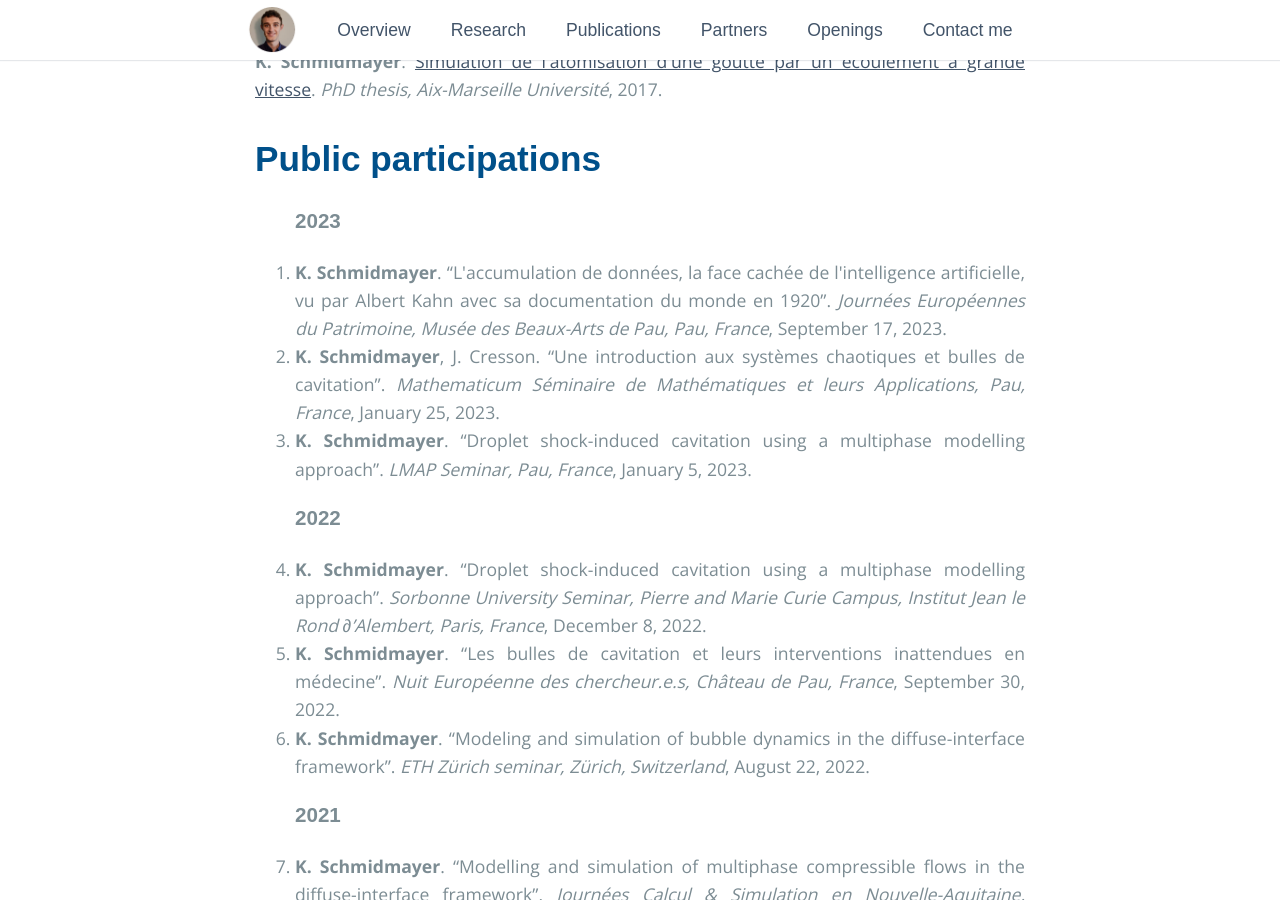
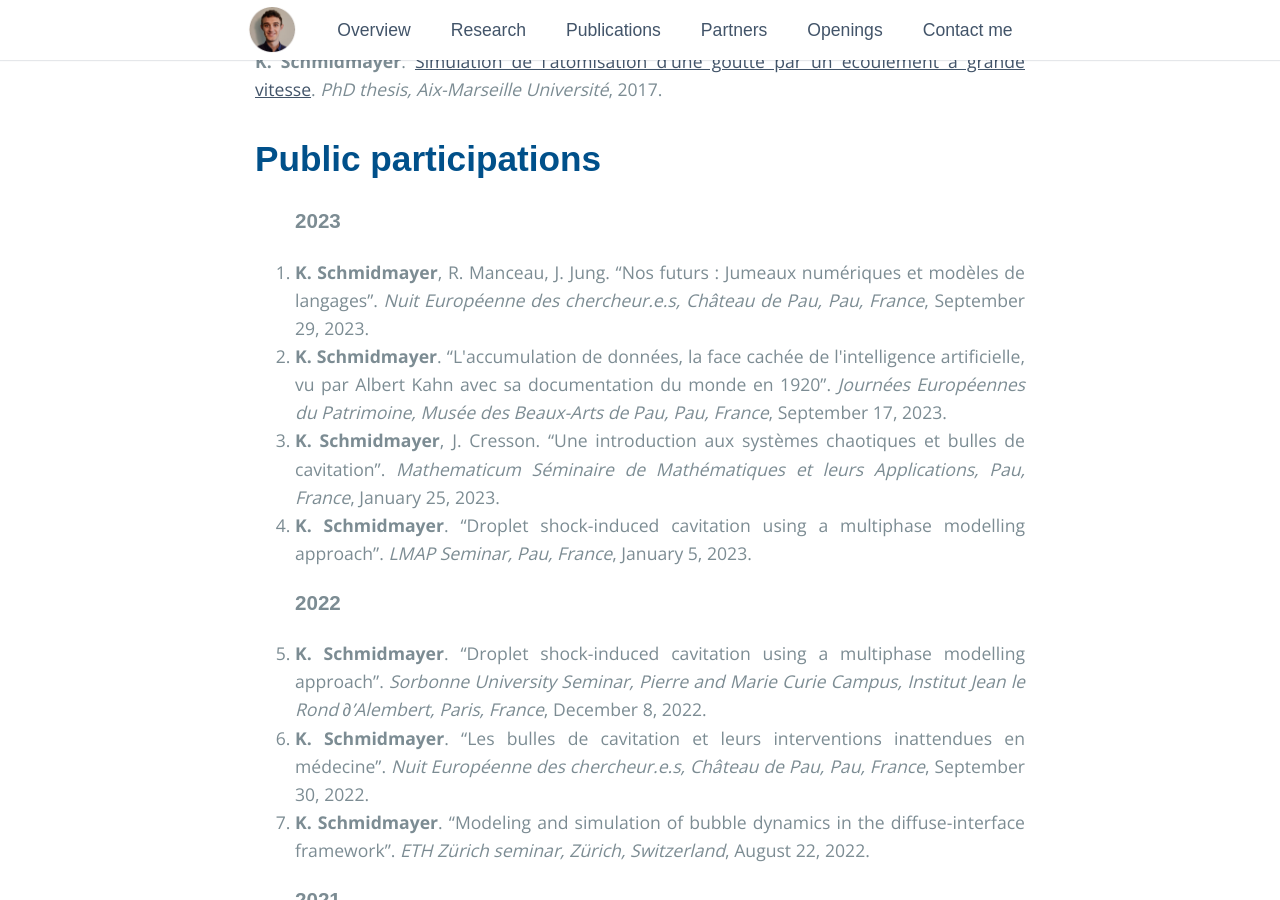
Before and after one commit to kevinschmidmayer/kevinschmidmayer.github.io, a Jekyll site: the page built from _pages/publications.md, in a window 1280 px wide and 900 px high, scrolled down 4311 px. Built offline with Jekyll 4.4.1, drawn with Linux system fonts in a browser that asks for light colours; some web fonts are replaced.

Commit message:
Update publications

```diff
--- a/_pages/publications.md
+++ b/_pages/publications.md
@@ -78,12 +78,13 @@ permalink: /publications/
 	<h1> Public participations </h1>
 	<ol>
 		<h3> 2023 </h3>
+		<li> <span style="font-weight:bold">K. Schmidmayer</span>, R. Manceau, J. Jung. “Nos futurs : Jumeaux numériques et modèles de langages”. <em>Nuit Européenne des chercheur.e.s, Château de Pau, Pau, France</em>, September 29, 2023. </li>
 		<li> <span style="font-weight:bold">K. Schmidmayer</span>. “L'accumulation de données, la face cachée de l'intelligence artificielle, vu par Albert Kahn avec sa documentation du monde en 1920”. <em>Journées Européennes du Patrimoine, Musée des Beaux-Arts de Pau, Pau, France</em>, September 17, 2023. </li>
 		<li> <span style="font-weight:bold">K. Schmidmayer</span>, J. Cresson. “Une introduction aux systèmes chaotiques et bulles de cavitation”. <em>Mathematicum Séminaire de Mathématiques et leurs Applications, Pau, France</em>, January 25, 2023. </li>
 		<li> <span style="font-weight:bold">K. Schmidmayer</span>. “Droplet shock-induced cavitation using a multiphase modelling approach”. <em>LMAP Seminar, Pau, France</em>, January 5, 2023. </li>
 		<h3> 2022 </h3>
 		<li> <span style="font-weight:bold">K. Schmidmayer</span>. “Droplet shock-induced cavitation using a multiphase modelling approach”. <em>Sorbonne University Seminar, Pierre and Marie Curie Campus, Institut Jean le Rond ∂’Alembert, Paris, France</em>, December 8, 2022. </li>
-		<li> <span style="font-weight:bold">K. Schmidmayer</span>. “Les bulles de cavitation et leurs interventions inattendues en médecine”. <em>Nuit Européenne des chercheur.e.s, Château de Pau, France</em>, September 30, 2022. </li>
+		<li> <span style="font-weight:bold">K. Schmidmayer</span>. “Les bulles de cavitation et leurs interventions inattendues en médecine”. <em>Nuit Européenne des chercheur.e.s, Château de Pau, Pau, France</em>, September 30, 2022. </li>
 		<li> <span style="font-weight:bold">K. Schmidmayer</span>. “Modeling and simulation of bubble dynamics in the diffuse-interface framework”. <em>ETH Zürich seminar, Zürich, Switzerland</em>, August 22, 2022. </li>
 		<h3> 2021 </h3>
 		<li> <span style="font-weight:bold">K. Schmidmayer</span>. “Modelling and simulation of multiphase compressible flows in the diffuse-interface framework”. <em>Journées Calcul & Simulation en Nouvelle-Aquitaine, Arcachon, France</em>, December 6-7, 2021. </li>
```
